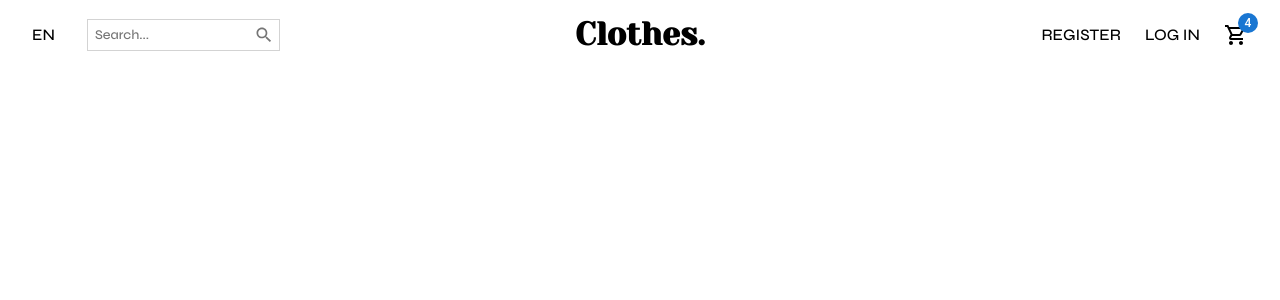
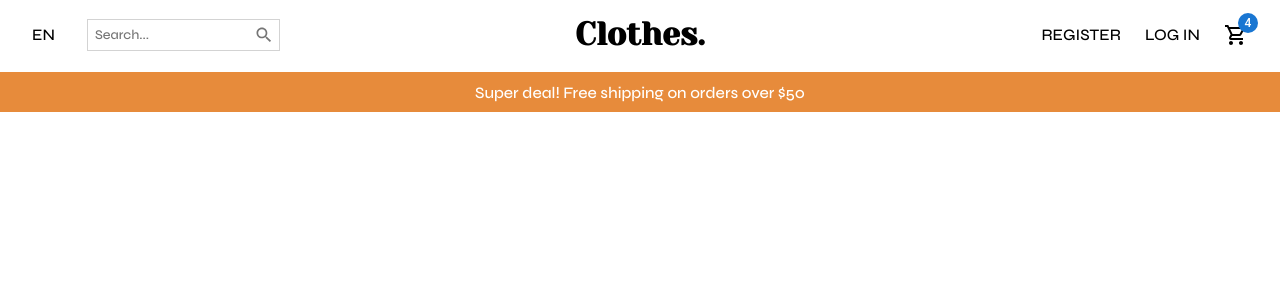
Before and after one commit to EmLmr/ecomm-clothes, a React (Create React App) app: page / in a window 1280 px wide. Shown: the top 300 px of the page. Built offline with nearby package versions, Linux system fonts and the light colour scheme.

Commit message:
Created Announcement component

```diff
--- /dev/null
+++ b/src/components/Announcement.jsx
@@ -0,0 +1,28 @@
+import React from 'react';
+import styled from 'styled-components';
+
+const Container = styled.div`
+    display: flex;
+    justify-content: center;
+    align-items: center;
+    background-color: #e78b3b;
+    font-family: 'Syne', sans-serif;
+
+    color: white;
+    height: 2.5rem;
+    margin: 1.5rem 0;
+`;
+
+const Wrapper = styled.div`
+    padding: 0.5rem;
+`;
+
+const Announcement = () => {
+    return (
+        <Container>
+            <Wrapper>Super deal! Free shipping on orders over $50</Wrapper>
+        </Container>
+    );
+};
+
+export default Announcement;
--- a/src/pages/Home.jsx
+++ b/src/pages/Home.jsx
@@ -1,10 +1,12 @@
 import React from 'react';
+import Announcement from '../components/Announcement';
 import Navbar from '../components/Navbar';
 
 const Home = () => {
     return (
         <div>
             <Navbar />
+            <Announcement />
         </div>
     );
 };
```
